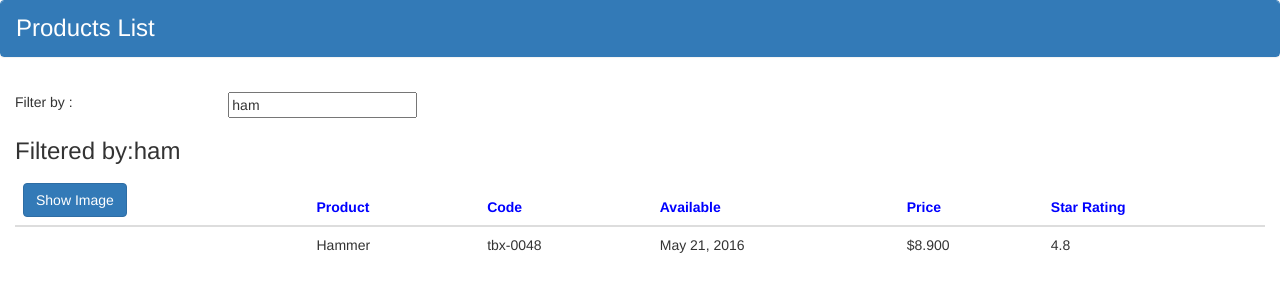
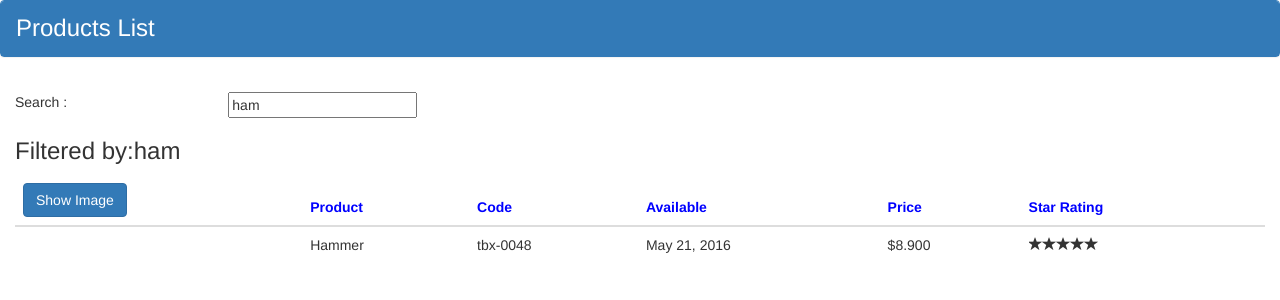
Before and after one commit to tahanyFawzy1994/Angular-Product-tutorial-Code, an Angular app in the folder APM-Start/: page / in a window 1280 px wide. Shown: the top 300 px of the page. Built offline with nearby package versions, Linux system fonts and the light colour scheme.

Commit message:
build and use nested component(star component)

```diff
--- a/APM-Start/src/app/app.module.ts
+++ b/APM-Start/src/app/app.module.ts
@@ -4,11 +4,13 @@ import {FormsModule} from '@angular/forms'
 import { AppComponent } from './app.component';
 import {ProductListComponent} from './products/product-list.component'
 import { ProductFilterPipe } from './products/product-filter.pipe';
+import { StarComponent } from './shared/star.component';
 @NgModule({
   declarations: [
     AppComponent,
     ProductListComponent,
-    ProductFilterPipe
+    ProductFilterPipe,
+    StarComponent
   ],
   imports: [
     BrowserModule,
--- a/APM-Start/src/app/products/product-list.component.html
+++ b/APM-Start/src/app/products/product-list.component.html
@@ -5,7 +5,7 @@
 </div>
 <div class="panel-body">
     <div class="row">
-        <div class="col-md-2">Filter by : </div>
+        <div class="col-md-2">Search : </div>
         <div class="col-md-4">
             <input type="text" [(ngModel)]='listFilter'/>
         </div>
@@ -32,12 +32,13 @@
             <tbody>
                 <tr *ngFor = 'let product of products |productFilter : listFilter'>
                     <td><img *ngIf = 'showImage'
-                        [src]='product.imageUrl' [style.width.px]='imageSize'/></td>
+                        [src]='product.imageUrl'
+                        [style.width.px]='imageSize'/></td>
                     <td>{{product.productName}}</td>
                     <td>{{product.productCode |lowercase}}</td>
                     <td>{{product.releaseDate}}</td>
                     <td>{{product.price | currency:'USD':true:'1.3-3'}}</td>
-                    <td>{{product.starRating}}</td>
+                    <td><ai-star></ai-star></td>
                 </tr>
             </tbody>
         </table>
--- /dev/null
+++ b/APM-Start/src/app/shared/star.component.ts
@@ -0,0 +1,18 @@
+import { Component } from "@angular/core";
+import { OnChanges } from "@angular/core/src/metadata/lifecycle_hooks";
+
+
+@Component({
+    selector : 'ai-star',
+    templateUrl : 'star.component.html',
+    styleUrls : ['star.component.css']
+
+})
+export class StarComponent implements OnChanges{
+    starWidth : number;
+    rating : number = 4;
+
+    ngOnChanges(): void {
+        this.starWidth = this.rating * 86/5;
+    }
+}
```
